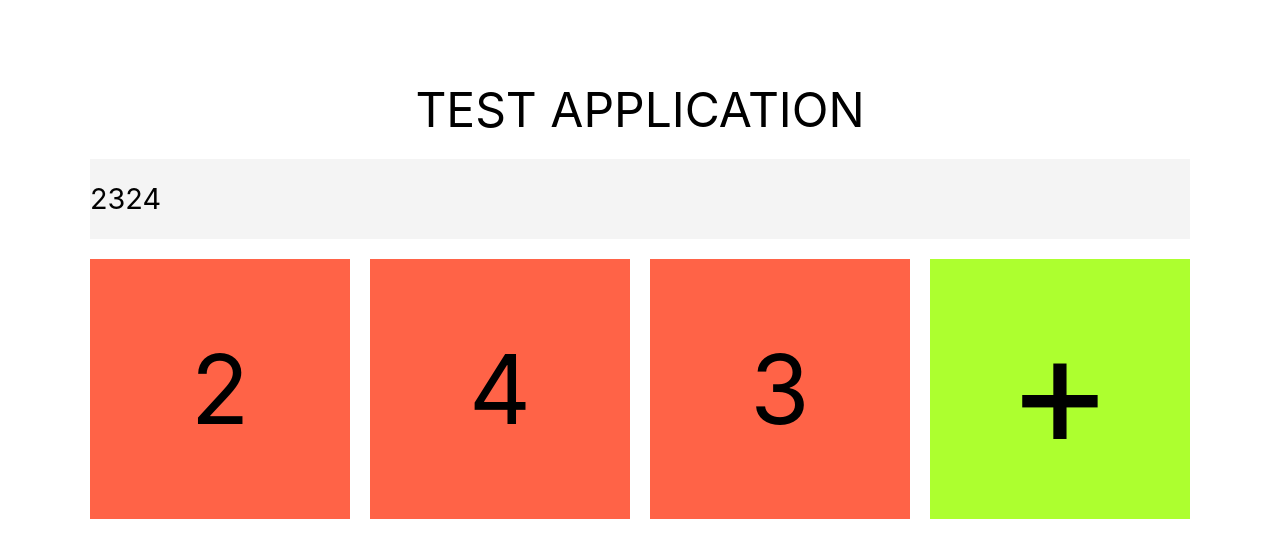
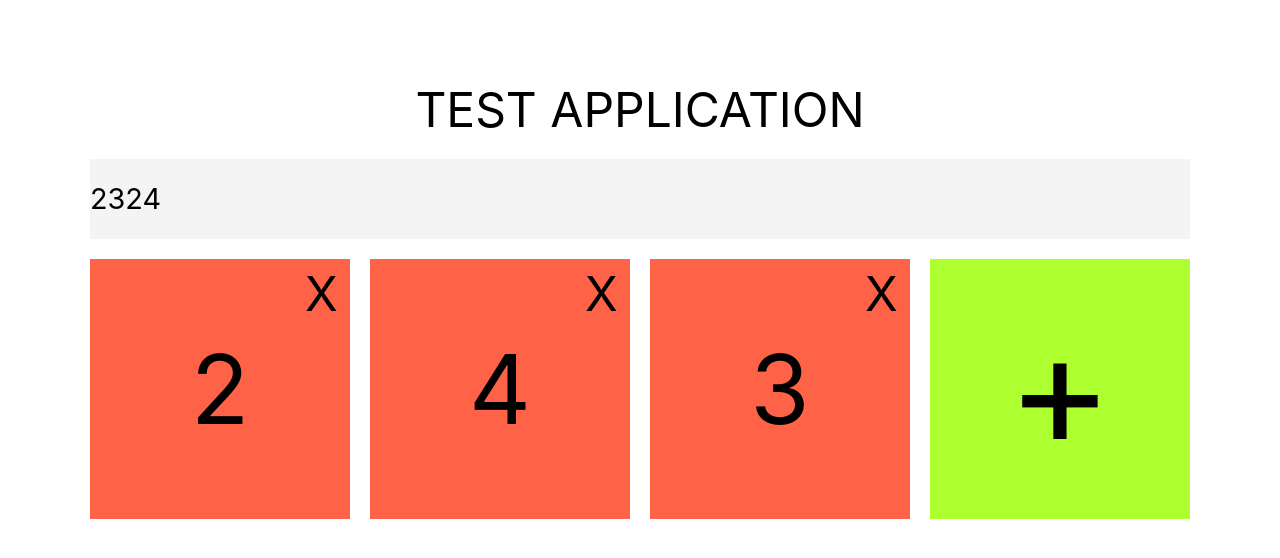
Before and after one commit to Dijinio/test-task-brokrete, a React (Create React App) app: page / in a window 1280 px wide. Shown: the top 558 px of the page. Built offline with nearby package versions, Linux system fonts and the light colour scheme.

Commit message:
added delete functionality

```diff
--- a/src/App.js
+++ b/src/App.js
@@ -22,6 +22,11 @@ function App() {
     setGeneratedNumbers((prev) => [...prev, tValue]);
   }
 
+  function handleTileRemove(id) {
+    const newTiles = tileValues.filter((v) => v.id !== id);
+    setTileValues(newTiles);
+  }
+
   return (
     <div className="app-container">
       <h1>Test Application</h1>
@@ -32,6 +37,7 @@ function App() {
             tValue={val}
             key={val.id}
             handleGeneratedNumber={handleGeneratedNumber}
+            handleTileRemove={handleTileRemove}
           />
         ))}
         <span className="tile-item add-btn" onClick={() => generateNumber()}>
--- a/src/Components/TileItem.js
+++ b/src/Components/TileItem.js
@@ -1,6 +1,6 @@
 import React, { useEffect } from "react";
 
-function TileItem({ tValue, handleGeneratedNumber }) {
+function TileItem({ tValue, handleGeneratedNumber, handleTileRemove }) {
   const { id, number } = tValue;
 
   useEffect(() => {
@@ -11,7 +11,14 @@ function TileItem({ tValue, handleGeneratedNumber }) {
     return () => clearInterval(timer);
   }, []);
 
-  return <span className="tile-item">{number}</span>;
+  return (
+    <span className="tile-item">
+      <span className="close-btn" onClick={() => handleTileRemove(id)}>
+        X
+      </span>
+      {number}
+    </span>
+  );
 }
 
 export default TileItem;
--- a/src/index.css
+++ b/src/index.css
@@ -50,6 +50,7 @@ code {
 }
 
 .tile-item {
+  position: relative;
   display: flex;
   justify-content: center;
   align-items: center;
@@ -58,6 +59,7 @@ code {
   font-size: 6rem;
   cursor: pointer;
   transition: filter 0.3s ease-in-out;
+  z-index: 1;
 }
 
 .tile-item.add-btn {
@@ -66,5 +68,20 @@ code {
 }
 
 .tile-item:hover {
-  filter: brightness(1.2);
+  filter: brightness(1.5);
 }
+
+.close-btn {
+  position: absolute;
+  width: 40px;
+  height: 40px;
+  top: 5px;
+  right: 5px;
+  font-size: 3rem;
+  transition: color 0.3s ease-in-out;
+  z-index: 2;
+}
+
+.close-btn:hover {
+  color: grey;
+}
```
